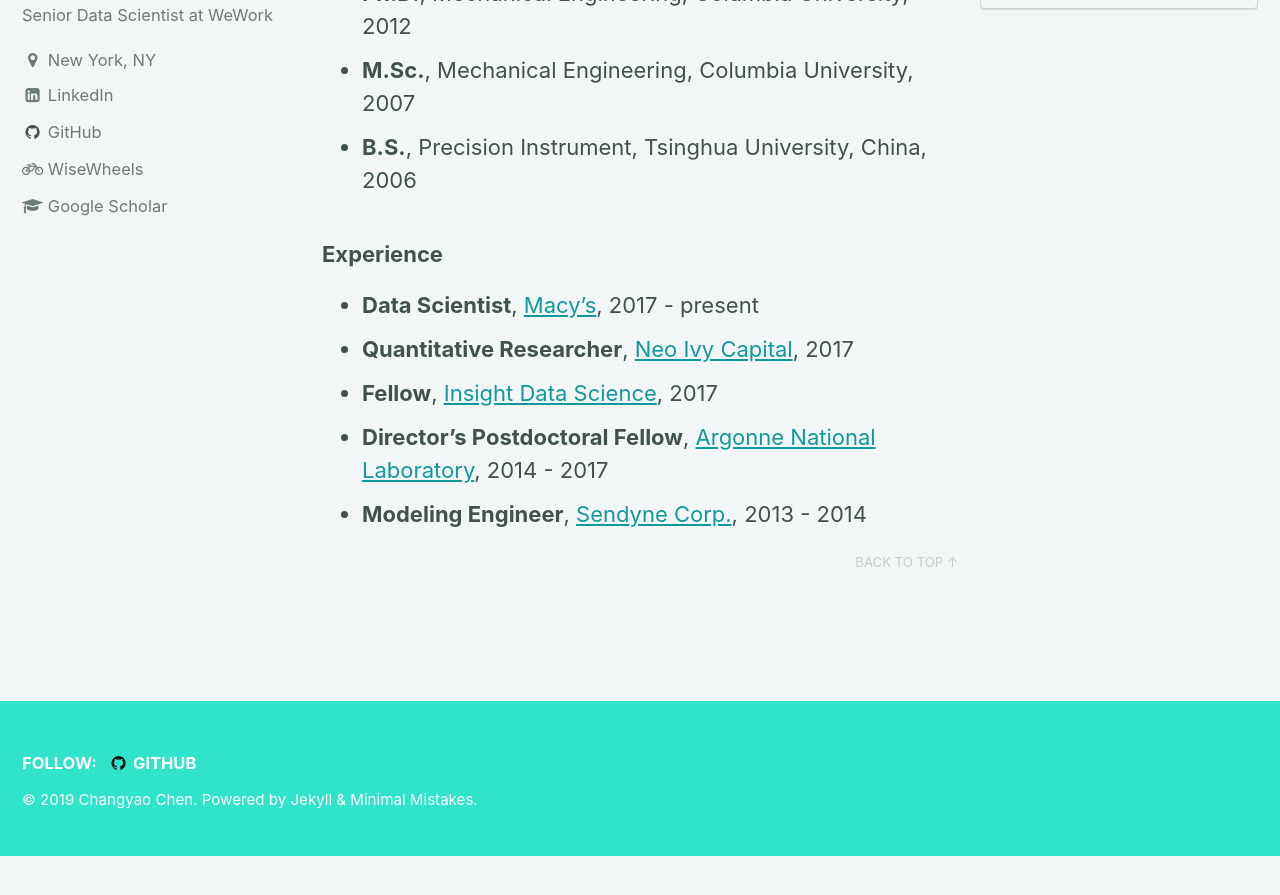
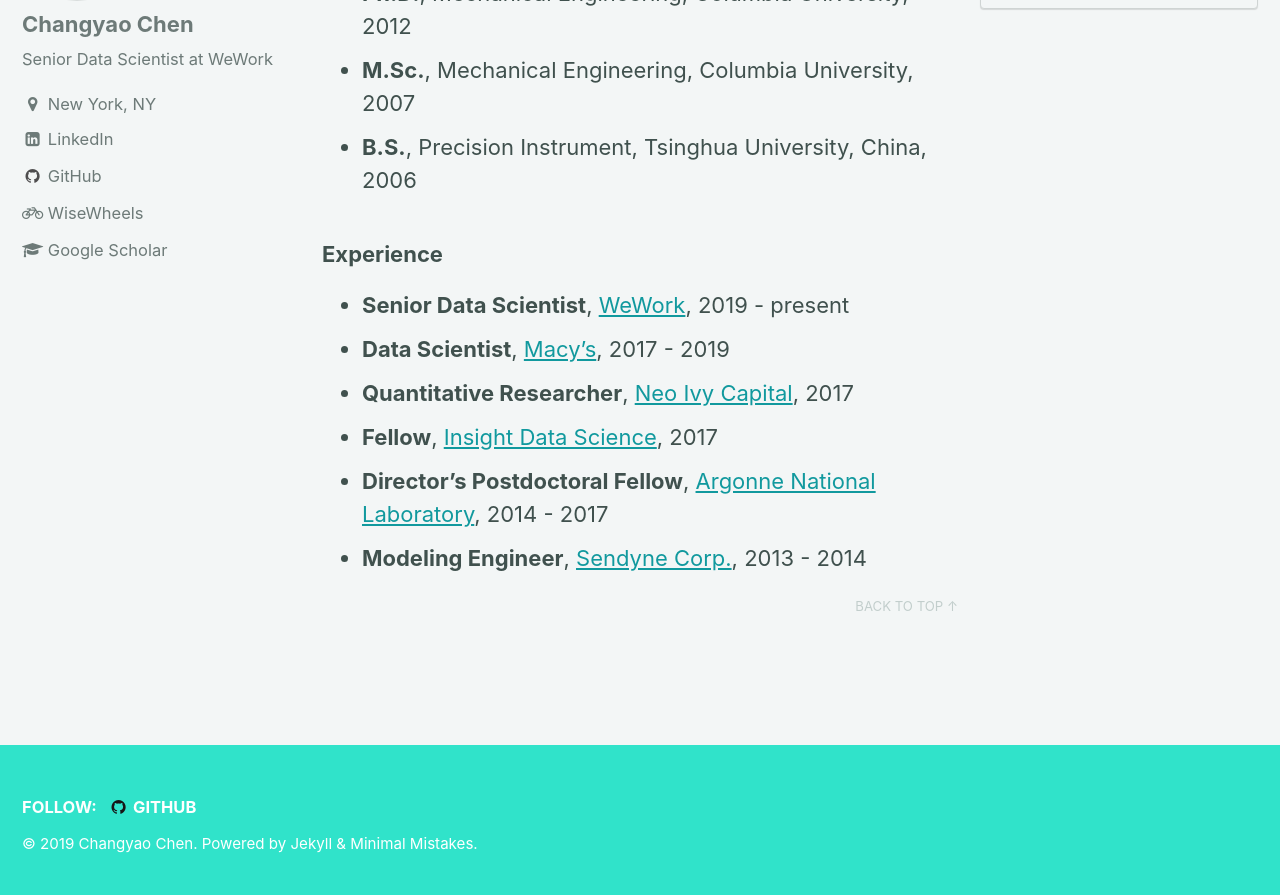
Before and after one commit to changyaochen/changyaochen.github.io, a Jekyll site: the page built from _pages/about.md, in a window 1280 px wide and 900 px high, scrolled down 369 px. Shown: the top 895 px of the window. Built offline with Jekyll 4.4.1, drawn with Linux system fonts in a browser that asks for light colours; before the commit the page ends 1225 px from its top, so only the background shows below that.

Commit message:
update about page

```diff
--- a/_pages/about.md
+++ b/_pages/about.md
@@ -12,10 +12,11 @@
 ### Education
   * **Ph.D.**, Mechanical Engineering, Columbia University, 2012
   * **M.Sc.**, Mechanical Engineering, Columbia University, 2007
-  * **B.S.**,   Precision Instrument, Tsinghua University, China, 2006
+  * **B.S.**, Precision Instrument, Tsinghua University, China, 2006
 
 ### Experience
-  * **Data Scientist**, [Macy's](https://www.macys.com/), 2017 - present
+  * **Senior Data Scientist**, [WeWork](https://www.wework.com/), 2019 - present
+  * **Data Scientist**, [Macy's](https://www.macys.com/), 2017 - 2019
   * **Quantitative Researcher**, [Neo Ivy Capital](http://www.neoivycapital.com/), 2017
   * **Fellow**, [Insight Data Science](https://www.insightdatascience.com/), 2017
   * **Director's Postdoctoral Fellow**, [Argonne National Laboratory](http://www.anl.gov/cnm/), 2014 - 2017
```
